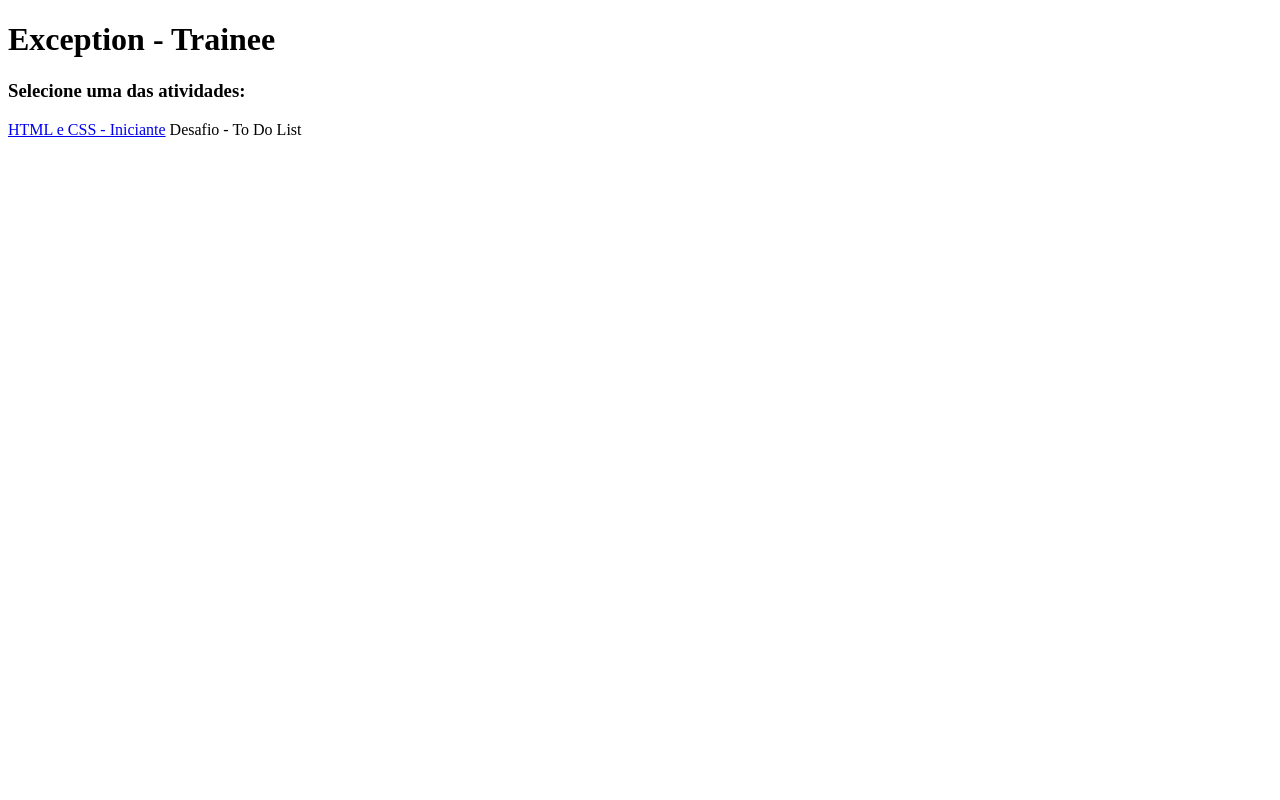
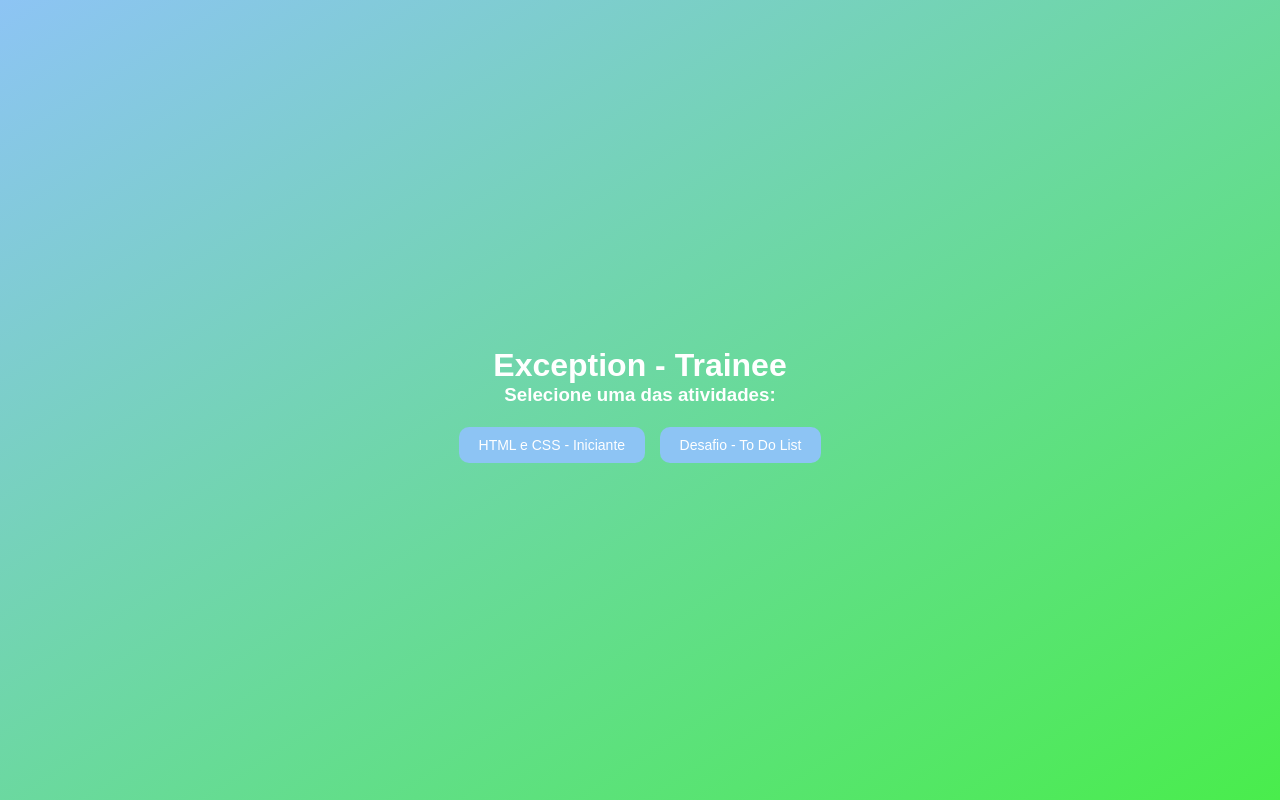
Before and after one commit to DiogoAlvino/exception, a plain HTML site: page index.html in a window 1280 px wide. Drawn offline with Linux system fonts and the light colour scheme.

Commit message:
fix: Ajustando diretorio css da pagina principal

```diff
--- a/index.html
+++ b/index.html
@@ -4,7 +4,7 @@
     <meta charset="UTF-8">
     <meta http-equiv="X-UA-Compatible" content="IE=edge">
     <meta name="viewport" content="width=device-width, initial-scale=1.0">
-    <link rel="stylesheet" type="text/css" href="home.css">
+    <link rel="stylesheet" type="text/css" href="index.css">
     <title>Exception</title>
 </head>
 <body>
```
